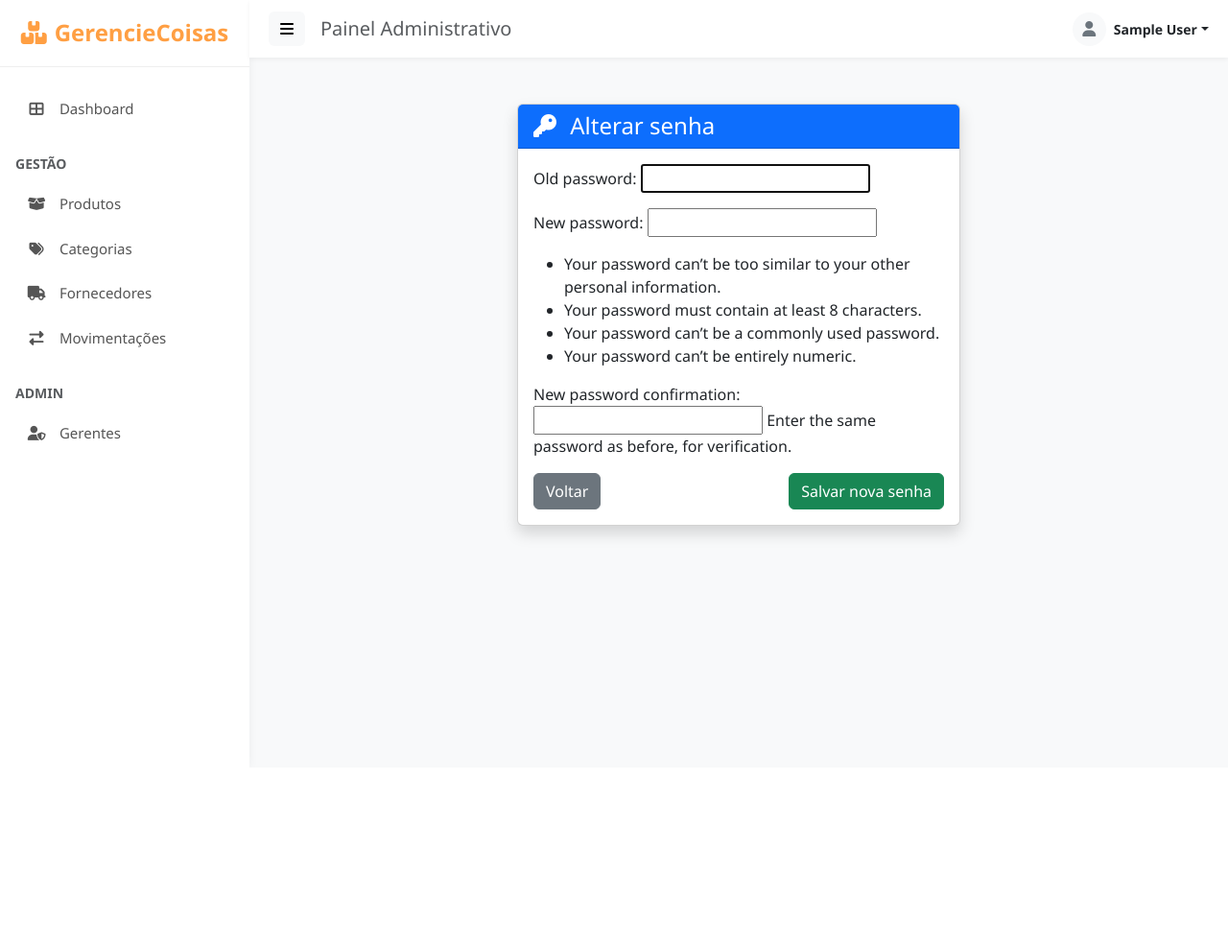
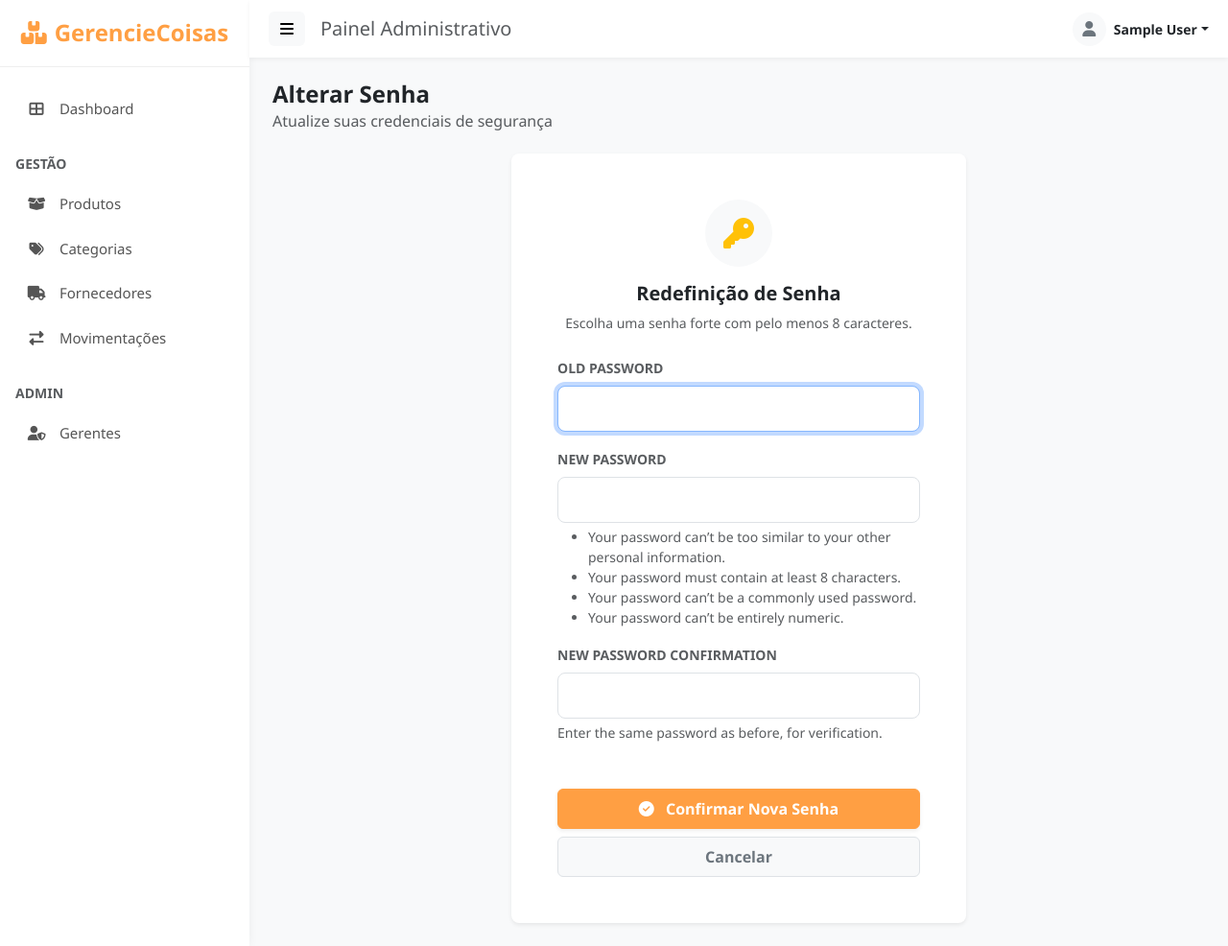
Before and after one commit to lazaroPedro/GerencieCoisas, a Django app: page /conta/senha/alterar/ in a window 1280 px wide. Shown: the whole page at 96% size. Before the commit the page ends 789 px from the top, so only its background shows below. Run offline with Django 5.2, Linux system fonts and the light colour scheme; the visitor is signed in with stand-in values (Sample User, id 1).

Commit message:
criação dos templeste de alteração de senha e confirmação

```diff
--- a/templates/usuarios/password_change.html
+++ b/templates/usuarios/password_change.html
@@ -1,32 +1,73 @@
 {% extends "base.html" %}
+{% load static %}
 
 {% block content %}
-<div class="container mt-4">
+<div class="page-header mb-4">
+    <div>
+        <h4 class="fw-bold mb-1">Alterar Senha</h4>
+        <h6 class="text-muted mb-0">Atualize suas credenciais de segurança</h6>
+    </div>
+</div>
+
 <div class="row justify-content-center">
-        <div class="col-md-6">
-            <div class="card shadow">
-                <div class="card-header bg-primary text-white">
-                    <h4 class="mb-0">
-                        <i class="fas fa-key me-2"></i> Alterar senha
-                    </h4>
+    <div class="col-lg-6 col-md-8">
+        <div class="card border-0 shadow-sm rounded-3">
+            <div class="card-body p-5">
+
+                <div class="text-center mb-4">
+                    <div class="bg-light rounded-circle d-inline-flex align-items-center justify-content-center mb-3 text-warning" style="width: 70px; height: 70px;">
+                        <i class="fas fa-key fa-2x"></i>
                     </div>
-                <div class="card-body">
+                    <h5 class="fw-bold">Redefinição de Senha</h5>
+                    <p class="text-muted small">Escolha uma senha forte com pelo menos 8 caracteres.</p>
+                </div>
+
                 <form method="post">
                     {% csrf_token %}
-                        {{ form.as_p }}
 
-                        <div class="d-flex justify-content-between mt-3">
-                            <a href="{% url 'perfil' %}" class="btn btn-secondary">
-                                Voltar
+                    {% for field in form %}
+                    <div class="mb-3">
+                        <label for="{{ field.id_for_label }}" class="form-label fw-bold text-muted small text-uppercase">
+                            {{ field.label }}
+                        </label>
+
+                        {{ field }}
+
+                        {% if field.help_text %}
+                            <div class="form-text small text-muted mt-1">
+                                {{ field.help_text|safe }}
+                            </div>
+                        {% endif %}
+
+                        {% if field.errors %}
+                            <div class="text-danger small mt-1">
+                                <i class="fas fa-exclamation-circle me-1"></i>{{ field.errors.0 }}
+                            </div>
+                        {% endif %}
+                    </div>
+                    {% endfor %}
+
+                    <div class="d-grid gap-2 mt-5">
+                        <button type="submit" class="btn btn-primary fw-bold py-2 shadow-sm">
+                            <i class="fas fa-check-circle me-2"></i> Confirmar Nova Senha
+                        </button>
+                        <a href="{% url 'perfil' %}" class="btn btn-light text-secondary border fw-bold py-2">
+                            Cancelar
                         </a>
-                            <button type="submit" class="btn btn-success">
-                                Salvar nova senha
-                            </button>
                     </div>
                 </form>
             </div>
         </div>
     </div>
 </div>
-</div>
+
+<script>
+    document.addEventListener("DOMContentLoaded", function() {
+        var inputs = document.querySelectorAll('input[type="password"]');
+        inputs.forEach(function(input) {
+            input.classList.add('form-control');
+            input.classList.add('form-control-lg');
+        });
+    });
+</script>
 {% endblock %}
```
Also changed, not shown: templates/usuarios/password_change_done.html (+20 -12 lines). Lines whose indentation alone changed are shown as unchanged.
